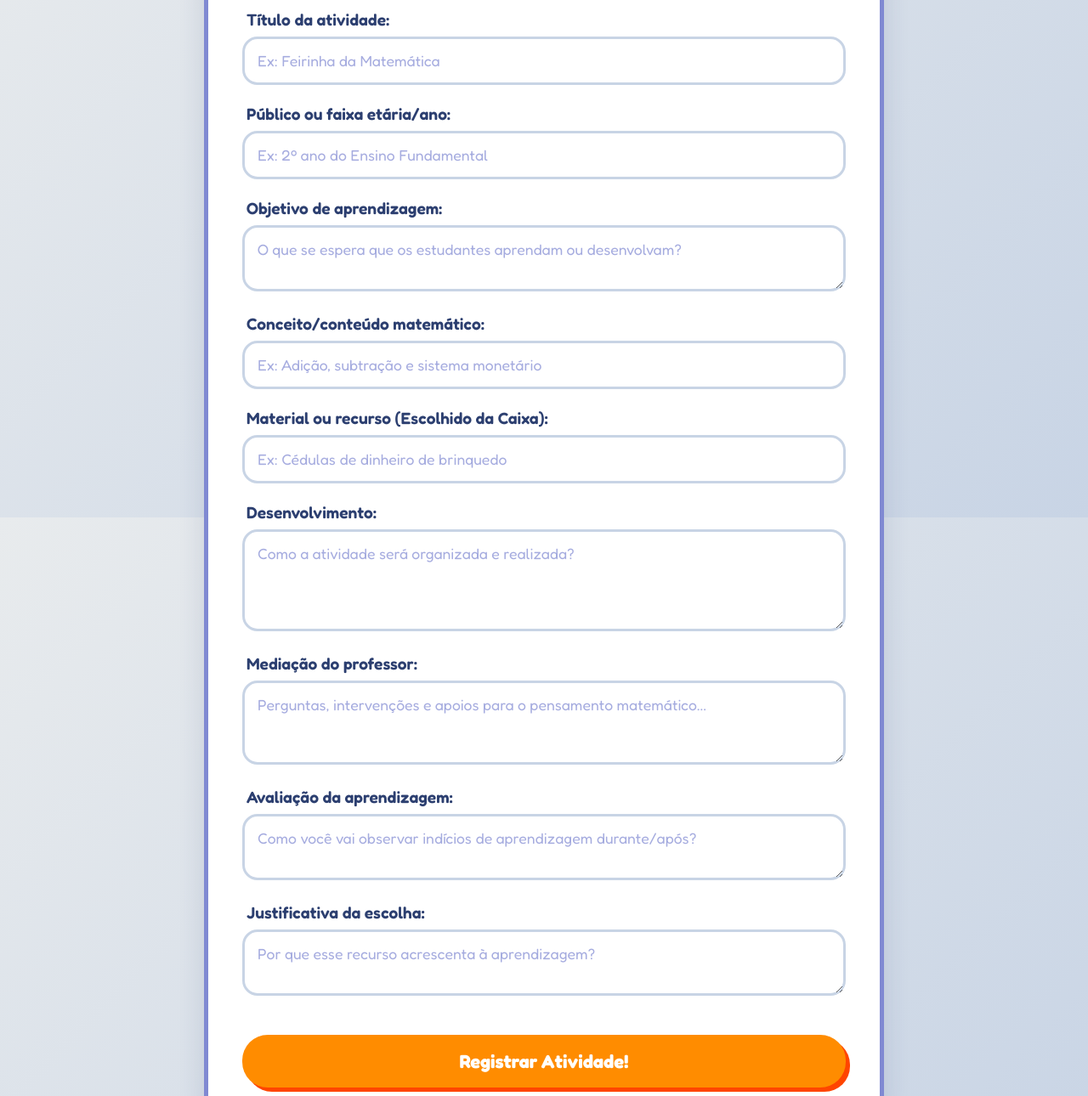
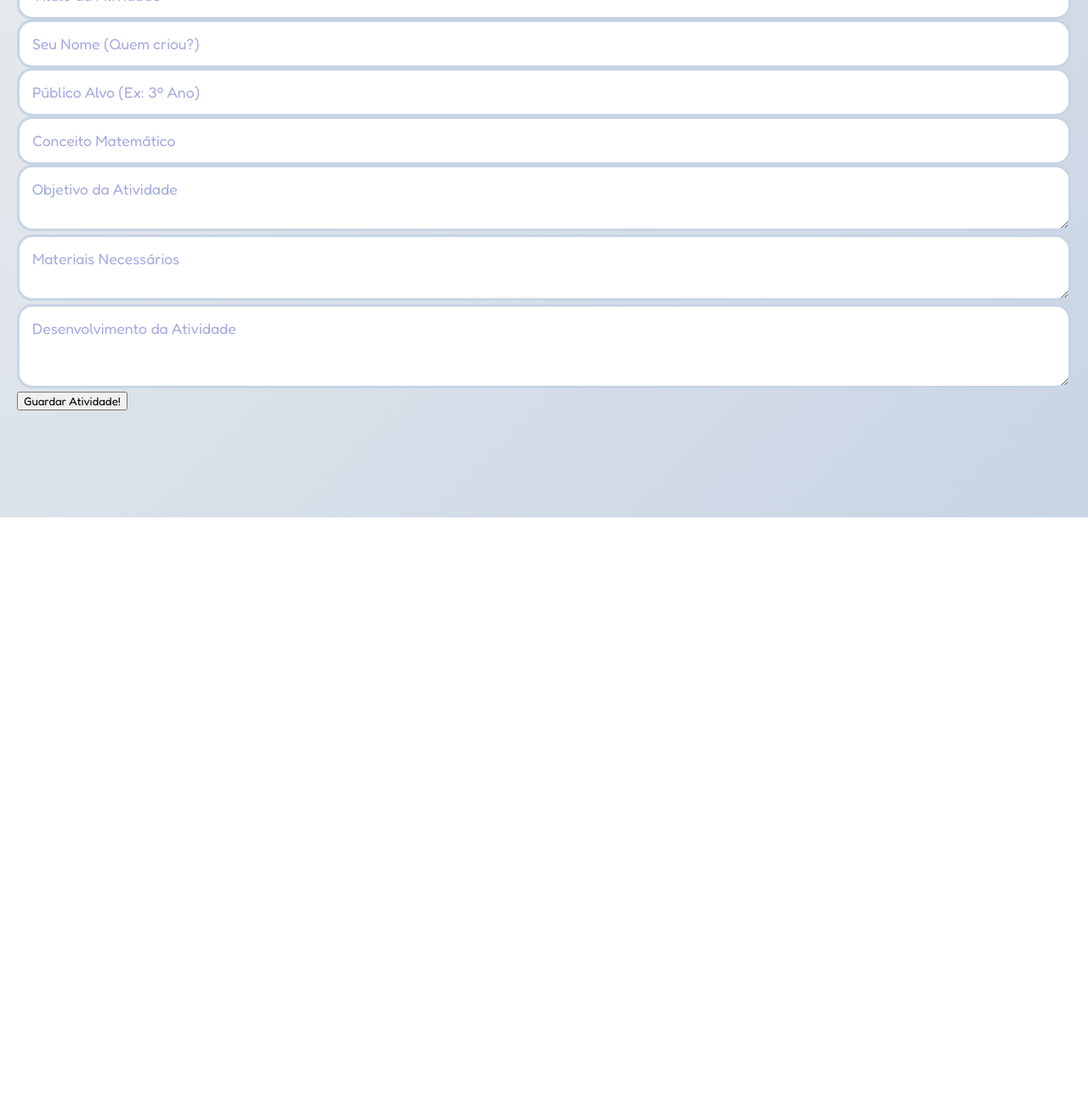
Before and after one commit to DuRocha08/Projeto-caixa-de-matematica, a plain HTML site: page atividade.html in a window 1280 px wide. Shown: the part 191-1481 px from the top of the page at 85% size. After the commit the page ends 800 px from the top, so only its background shows below. Drawn offline with Linux system fonts and the light colour scheme.

Commit message:
Update atividade.html

```diff
--- a/atividade.html
+++ b/atividade.html
@@ -4,52 +4,28 @@
     <meta charset="UTF-8">
     <meta name="viewport" content="width=device-width, initial-scale=1.0">
     <title>Criar Atividade - Caixa de Matemática</title>
+    <link href="https://fonts.googleapis.com/css2?family=Fredoka:wght@400;600&display=swap" rel="stylesheet">
     <link rel="stylesheet" href="style.css">
 </head>
 <body>
-    <div class="container tela">
-        <button class="btn-voltar" onclick="window.location.href='gavetas.html'">⬅ Voltar ao Menu</button>
-        <h2 style="text-align: center;">Nova Proposta de Atividade</h2>
-
-        <div class="form-group">
-            <label>Título da atividade:</label>
-            <input type="text" id="atv-titulo" placeholder="Ex: Feirinha da Matemática">
-        </div>
-        <div class="form-group">
-            <label>Público ou faixa etária/ano: </label>
-            <input type="text" id="atv-publico" placeholder="Ex: 2º ano do Ensino Fundamental">
-        </div>
-        <div class="form-group">
-            <label>Objetivo de aprendizagem:</label>
-            <textarea id="atv-objetivo" rows="2" placeholder="O que se espera que os estudantes aprendam ou desenvolvam?"></textarea>
-        </div>
-        <div class="form-group">
-            <label>Conceito/conteúdo matemático:</label>
-            <input type="text" id="atv-conceito" placeholder="Ex: Adição, subtração e sistema monetário">
-        </div>
-        <div class="form-group">
-            <label>Material ou recurso (Escolhido da Caixa):</label>
-            <input type="text" id="atv-material" placeholder="Ex: Cédulas de dinheiro de brinquedo">
-        </div>
-        <div class="form-group">
-            <label>Desenvolvimento:</label>
-            <textarea id="atv-desenvolvimento" rows="4" placeholder="Como a atividade será organizada e realizada?"></textarea>
-        </div>
-        <div class="form-group">
-            <label>Mediação do professor:</label>
-            <textarea id="atv-mediacao" rows="3" placeholder="Perguntas, intervenções e apoios para o pensamento matemático..."></textarea>
-        </div>
-        <div class="form-group">
-            <label>Avaliação da aprendizagem:</label>
-            <textarea id="atv-avaliacao" rows="2" placeholder="Como você vai observar indícios de aprendizagem durante/após?"></textarea>
-        </div>
-        <div class="form-group">
-            <label>Justificativa da escolha:</label>
-            <textarea id="atv-justificativa" rows="2" placeholder="Por que esse recurso acrescenta à aprendizagem?"></textarea>
-        </div>
-
-        <button class="btn-salvar" onclick="salvarAtividade()" style="background-color: #FF8C00; border-color: #FF4500; box-shadow: 5px 5px 0px #FF4500;">Registrar Atividade!</button>
-    </div>
+    <header>
+        <h1>Criar Nova Atividade </h1>
+        <p><a href="index.html" style="color: var(--meringe); text-decoration: none;"> Voltar ao Início</a></p>
+    </header>
+    <main>
+        <section class="card-cadastro">
+            <form id="form-atividade">
+                <input type="text" id="titulo" placeholder="Título da Atividade" required>
+                <input type="text" id="autor" placeholder="Seu Nome (Quem criou?)">
+                <input type="text" id="publico" placeholder="Público Alvo (Ex: 3º Ano)">
+                <input type="text" id="conceito" placeholder="Conceito Matemático">
+                <textarea id="objetivo" placeholder="Objetivo da Atividade" rows="2"></textarea>
+                <textarea id="material" placeholder="Materiais Necessários" rows="2"></textarea>
+                <textarea id="desenvolvimento" placeholder="Desenvolvimento da Atividade" rows="3"></textarea>
+                <button type="submit">Guardar Atividade! </button>
+            </form>
+        </section>
+    </main>
     <script src="script.js"></script>
 </body>
 </html>
```
